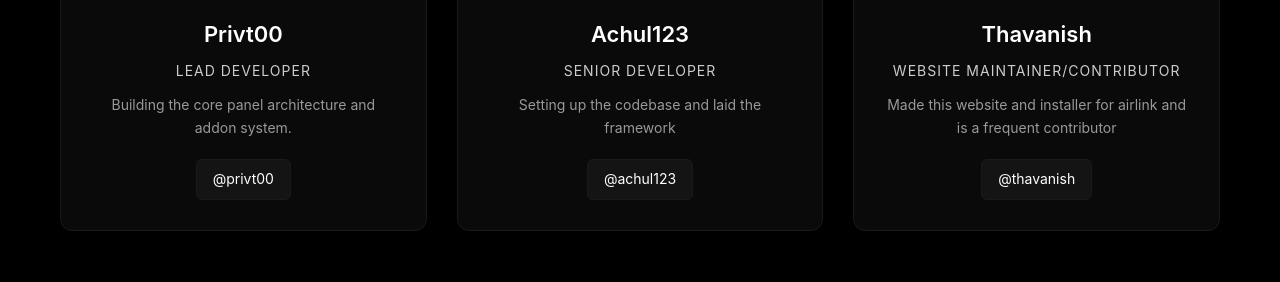
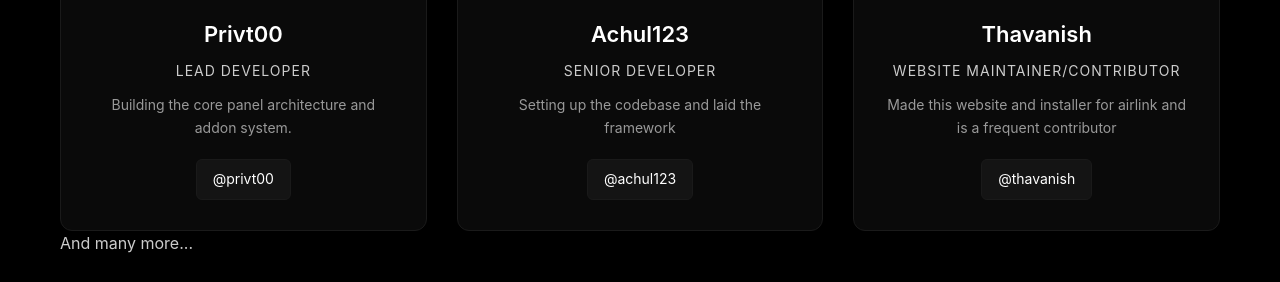
Before and after one commit to thavanish/airlink-site, a plain HTML site: page about.html in a window 1280 px wide. Shown: the part 518-800 px from the top of the page. Drawn offline with Linux system fonts and the light colour scheme.

Commit message:
Add 'And many more...' message to contributors section

```diff
--- a/about.html
+++ b/about.html
@@ -43,6 +43,7 @@
             <div id="contributors-grid" class="contributors-grid">
                 <div class="loading">Loading contributors...</div>
             </div>
+            <p class="fade-in-up delay-1">And many more...</p>
         </div>
     </section>
 
```
